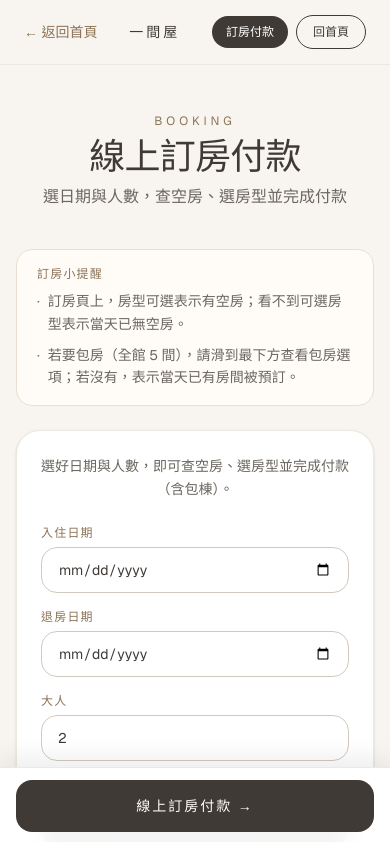
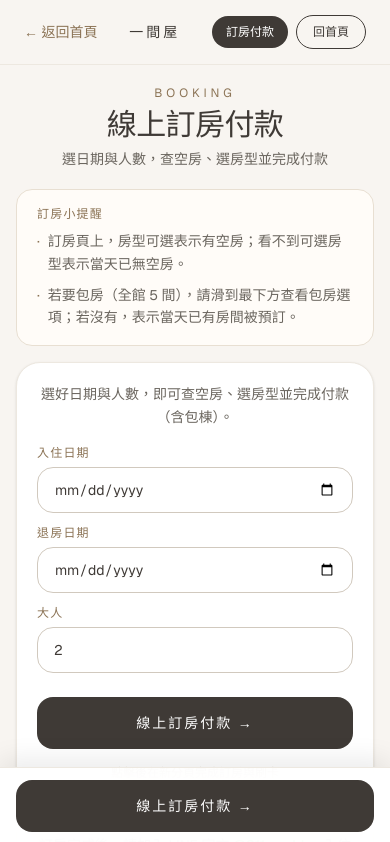
Before and after one commit to hamywu2222-cpu/yijianwu-booking, a Next.js app: page /booking in a window 390 px wide. Shown: the top 842 px of the page. Built offline with nearby package versions, Linux system fonts and the light colour scheme; no server answers.

Commit message:
ux: move booking section up after rooms for shorter mobile scroll

```diff
--- a/app/booking/page.tsx
+++ b/app/booking/page.tsx
@@ -28,12 +28,12 @@ export default function BookingPage() {
         </div>
       </nav>
 
-      <main className="py-12 px-4">
+      <main className="py-5 md:py-12 px-4">
         <div className="max-w-4xl mx-auto">
-          <header className="text-center mb-10">
-            <div className="text-[#8B7355] text-xs tracking-[4px] mb-2">BOOKING</div>
-            <h1 className="text-4xl md:text-5xl font-light tracking-tight mb-2">{BOOKING_CTA.sectionTitle}</h1>
-            <p className="text-[#6B665F] font-medium">{BOOKING_CTA.sectionSubtitle}</p>
+          <header className="text-center mb-5 md:mb-10">
+            <div className="text-[#8B7355] text-xs tracking-[4px] mb-1.5 md:mb-2">BOOKING</div>
+            <h1 className="text-3xl md:text-5xl font-light tracking-tight mb-1.5 md:mb-2">{BOOKING_CTA.sectionTitle}</h1>
+            <p className="text-sm md:text-base text-[#6B665F] font-medium">{BOOKING_CTA.sectionSubtitle}</p>
           </header>
 
           <div id="booking-form">
--- a/app/page.tsx
+++ b/app/page.tsx
@@ -182,10 +182,10 @@ export default function YijianwuWebsite() {
               <a href="#fulong" className="nav-link hover:text-[#8B7355] transition-colors">福隆</a>
               <a href="#renovation" className="nav-link hover:text-[#8B7355] transition-colors">翻新</a>
               <a href="#rooms" className="nav-link hover:text-[#8B7355] transition-colors">房間</a>
+              <a href="#booking" className="nav-link hover:text-[#8B7355] transition-colors">訂房</a>
               <a href="#package" className="nav-link hover:text-[#8B7355] transition-colors">包房</a>
               <a href="#amenities" className="nav-link hover:text-[#8B7355] transition-colors">設施</a>
               <a href="#location" className="nav-link hover:text-[#8B7355] transition-colors">位置</a>
-              <a href="#booking" className="nav-link hover:text-[#8B7355] transition-colors">訂房</a>
             </div>
 
             <div className="flex items-center gap-2 md:gap-3 shrink-0">
@@ -226,10 +226,10 @@ export default function YijianwuWebsite() {
             <a href="#fulong" className="nav-link shrink-0 hover:text-[#8B7355] transition-colors">福隆</a>
             <a href="#renovation" className="nav-link shrink-0 hover:text-[#8B7355] transition-colors">翻新</a>
             <a href="#rooms" className="nav-link shrink-0 hover:text-[#8B7355] transition-colors">房間</a>
+            <a href="#booking" className="nav-link shrink-0 hover:text-[#8B7355] transition-colors">訂房</a>
             <a href="#package" className="nav-link shrink-0 hover:text-[#8B7355] transition-colors">包房</a>
             <a href="#amenities" className="nav-link shrink-0 hover:text-[#8B7355] transition-colors">設施</a>
             <a href="#location" className="nav-link shrink-0 hover:text-[#8B7355] transition-colors">位置</a>
-            <a href="#booking" className="nav-link shrink-0 hover:text-[#8B7355] transition-colors">訂房</a>
           </div>
         </div>
       </nav>
@@ -421,7 +421,7 @@ export default function YijianwuWebsite() {
               全館和式雅房（衛浴共用）：四間和鳴雙人房（每次訂其中 1 間）+ 和風 4–6 人家庭房（僅此 1 間）。福隆車站旁平價新北貢寮住宿首選。
             </p>
             <p className="mt-1 text-xs text-[#8B7355]">雙人房 NT$1,600/晚 ｜ 家庭房 NT$3,200起（4人）+NT$600/人（最多6人）｜ 包房平日 $8,800 / 假日 $9,200</p>
-            <p className="mt-1 text-[10px] text-[#8B7355]">線上訂房請至下方訂房區；入住前 LINE 自動發送門禁密碼</p>
+            <p className="mt-1 text-[10px] text-[#8B7355]">看完房價即可在下方訂房付款；入住前 LINE 自動發送門禁密碼</p>
           </div>
 
           <div className="grid grid-cols-1 md:grid-cols-2 gap-6">
@@ -528,6 +528,16 @@ export default function YijianwuWebsite() {
             </div>
           </div>
         </div>
+      </section>
+
+      <section id="booking" className="max-w-4xl mx-auto px-6 py-12 md:py-20 scroll-mt-28 md:scroll-mt-20 border-t border-[#EDE8E0]">
+        <div className="text-center mb-6 md:mb-10">
+          <div className="text-[#8B7355] text-xs tracking-[4px] mb-2">BOOKING</div>
+          <h2 className="text-3xl md:text-5xl font-light tracking-tight mb-2">{BOOKING_CTA.sectionTitle}</h2>
+          <p className="text-sm md:text-base text-[#6B665F] font-medium">{BOOKING_CTA.sectionSubtitle}</p>
+        </div>
+
+        <OwltingBookingSection />
       </section>
 
       {/* 包房方案 */}
@@ -725,16 +735,6 @@ export default function YijianwuWebsite() {
         </div>
       </section>
 
-      <section id="booking" className="max-w-4xl mx-auto px-6 py-20">
-        <div className="text-center mb-10">
-          <div className="text-[#8B7355] text-xs tracking-[4px] mb-2">BOOKING</div>
-          <h2 className="text-4xl md:text-5xl font-light tracking-tight mb-2">{BOOKING_CTA.sectionTitle}</h2>
-          <p className="text-[#6B665F] font-medium">{BOOKING_CTA.sectionSubtitle}</p>
-        </div>
-
-        <OwltingBookingSection />
-      </section>
-
       {/* 建站諮詢 — 低調展示，不影響訂房主線 */}
       <section className="border-t border-[#EDE8E0] bg-white py-14 md:py-16">
         <div className="max-w-4xl mx-auto px-6">
--- a/components/OwltingBookingSection.tsx
+++ b/components/OwltingBookingSection.tsx
@@ -78,15 +78,15 @@ export default function OwltingBookingSection() {
   }, []);
 
   return (
-    <div ref={sectionRef} className="space-y-6 pb-24 md:pb-0">
+    <div ref={sectionRef} className="space-y-4 md:space-y-6 pb-24 md:pb-0">
       <OwlNestAvailabilityTips />
 
-      <div className="rounded-3xl border border-[#EDE8E0] bg-white p-6 md:p-8 shadow-sm">
-        <p className="text-sm text-[#6B665F] leading-relaxed mb-6 text-center">
+      <div className="rounded-3xl border border-[#EDE8E0] bg-white p-5 md:p-8 shadow-sm">
+        <p className="text-sm text-[#6B665F] leading-relaxed mb-4 md:mb-6 text-center">
           {BOOKING_CTA.intro}
         </p>
 
-        <div className="grid grid-cols-1 sm:grid-cols-3 gap-4 mb-8">
+        <div className="grid grid-cols-1 sm:grid-cols-3 gap-3 md:gap-4 mb-6 md:mb-8">
           <div>
             <label htmlFor="owlnest-check-in" className={labelClass}>
               入住日期
```
